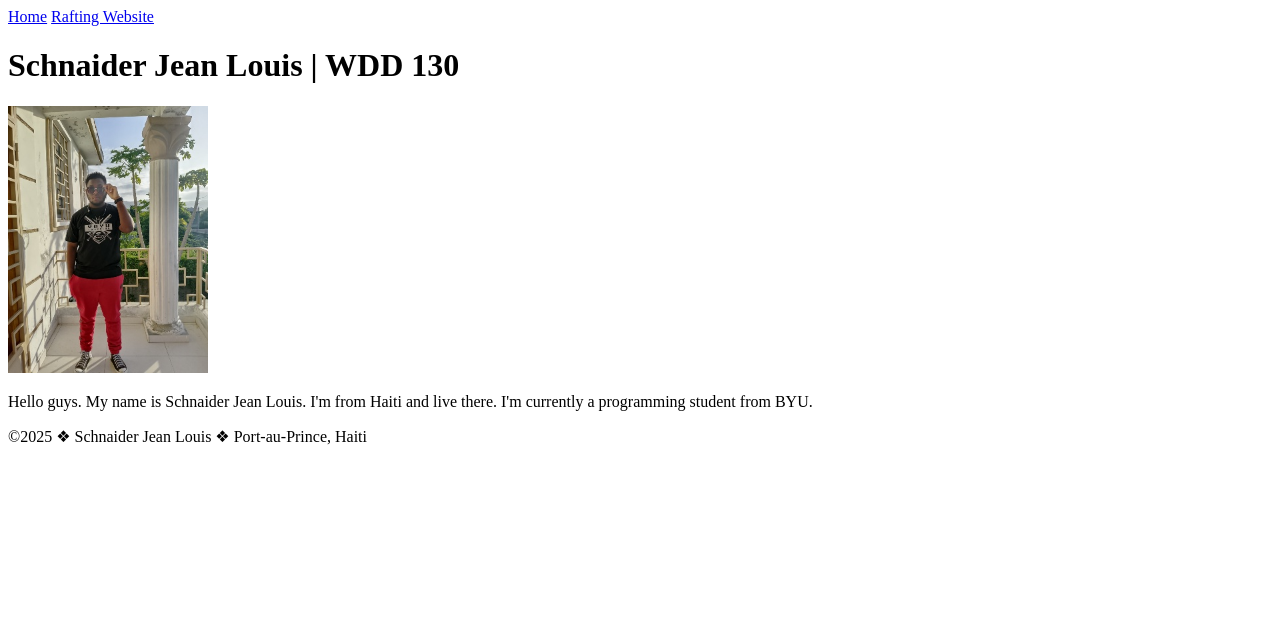
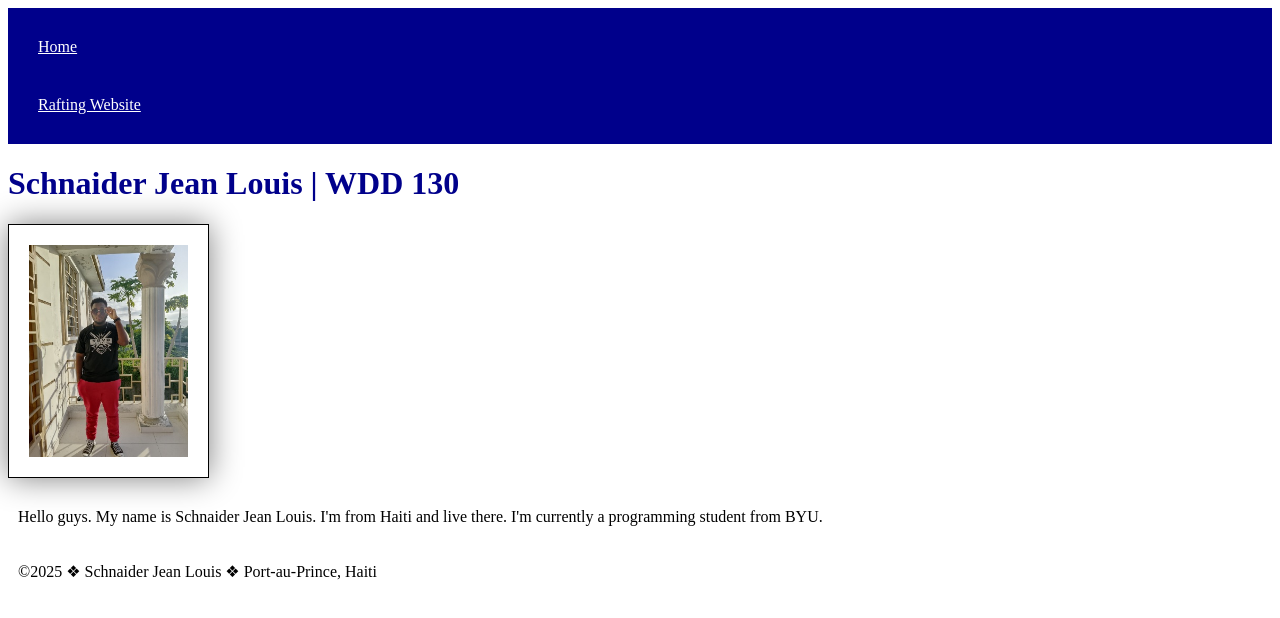
Before and after one commit to schnaider-code-writer/wdd130, a plain HTML site: page index.html in a window 1280 px wide. Drawn offline with Linux system fonts and the light colour scheme.

Commit message:
first style added

```diff
--- a/index.html
+++ b/index.html
@@ -3,6 +3,7 @@
 <head>
     <meta charset="utf-8">
     <meta name="viewport" content="width=device-width,initial-scale=1.0">
+    <link rel="stylesheet" href="styles/styles.css">
     <title>Schnaider Jean Louis | WDD 130</title>
 </head>
 <body>
--- /dev/null
+++ b/styles/styles.css
@@ -0,0 +1,26 @@
+nav {
+    background-color: darkblue;
+    padding: 10px;
+}
+
+nav a {
+    color: white;
+    display: block;
+    padding: 20px;
+}
+
+h1 {
+    color: darkblue;
+}
+
+img {
+    width: 159px;
+    height: auto;
+    border: 1px solid black;
+    padding: 20px;
+    box-shadow: 0 0 30px gray;
+}
+
+p {
+    padding: 10px;
+}
```
Also changed, not shown: week02/holygrail.html (+2 -2 lines).
